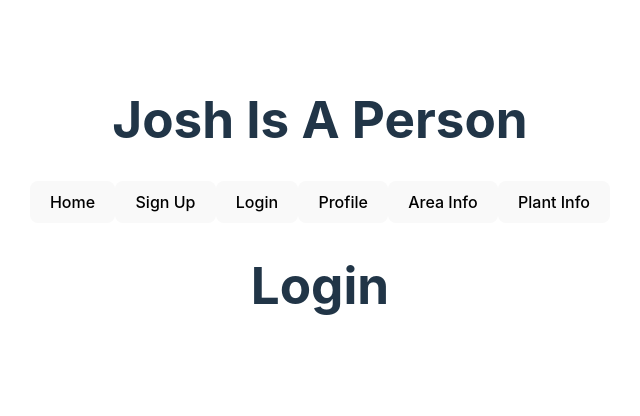
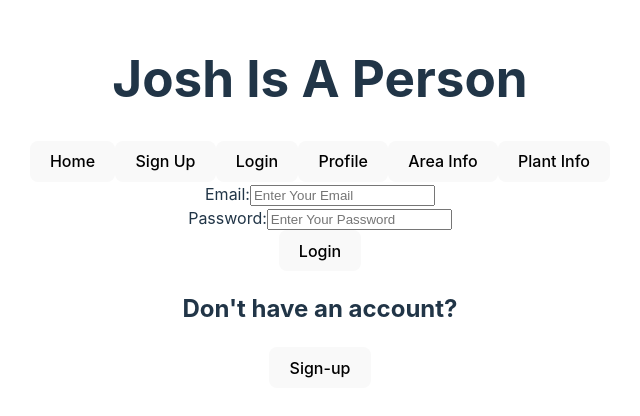
Before and after one commit to thomassmith0526/Leafy-Dreams, a React (Vite) app in the folder client/: page /login in a window 1280 px wide. Shown: the part 198-614 px from the top of the page, without its empty margins (320-960 px from the left). Built offline with nearby package versions, Linux system fonts and the light colour scheme.

Commit message:
added just the Login form. Started the formhandler for it as well but havent finished

```diff
--- a/client/src/pages/Login/Login.jsx
+++ b/client/src/pages/Login/Login.jsx
@@ -1,9 +1,42 @@
 import React from 'react';
 
+
+// const loginFormHandler = async (event) => {
+//     event.preventDefault();
+//     const email = document.querySelector('.email-login').value.trim()
+//     const password = document.querySelector('.password-login').value.trim();
+//     if (email && password) {
+//         const response =await fetch()
+//     }
+// }
 const Login = () => {
     return (
         <>
-            <h1>Login</h1>
+            <div class="mb-3">
+                <label class="form-label">Email:</label>
+                <input
+                    type="text"
+                    class=""
+                    name="email"
+                    id="email-login"
+                    placeholder="Enter Your Email"
+                />
+            </div>
+
+            <div class="mb-3">
+                <label class="form-label">Password:</label>
+                <input
+                    type="password"
+                    class=""
+                    name="password"
+                    id="password-login"
+                    placeholder="Enter Your Password"
+                />
+            </div>
+            <button type='submit'>Login</button>
+
+            <h2>Don't have an account?</h2>
+            <button type='submit'>Sign-up</button>
         </>
     )
 }
```
Also changed, not shown: 1 other file (tests, documents, lock files or other folders).
